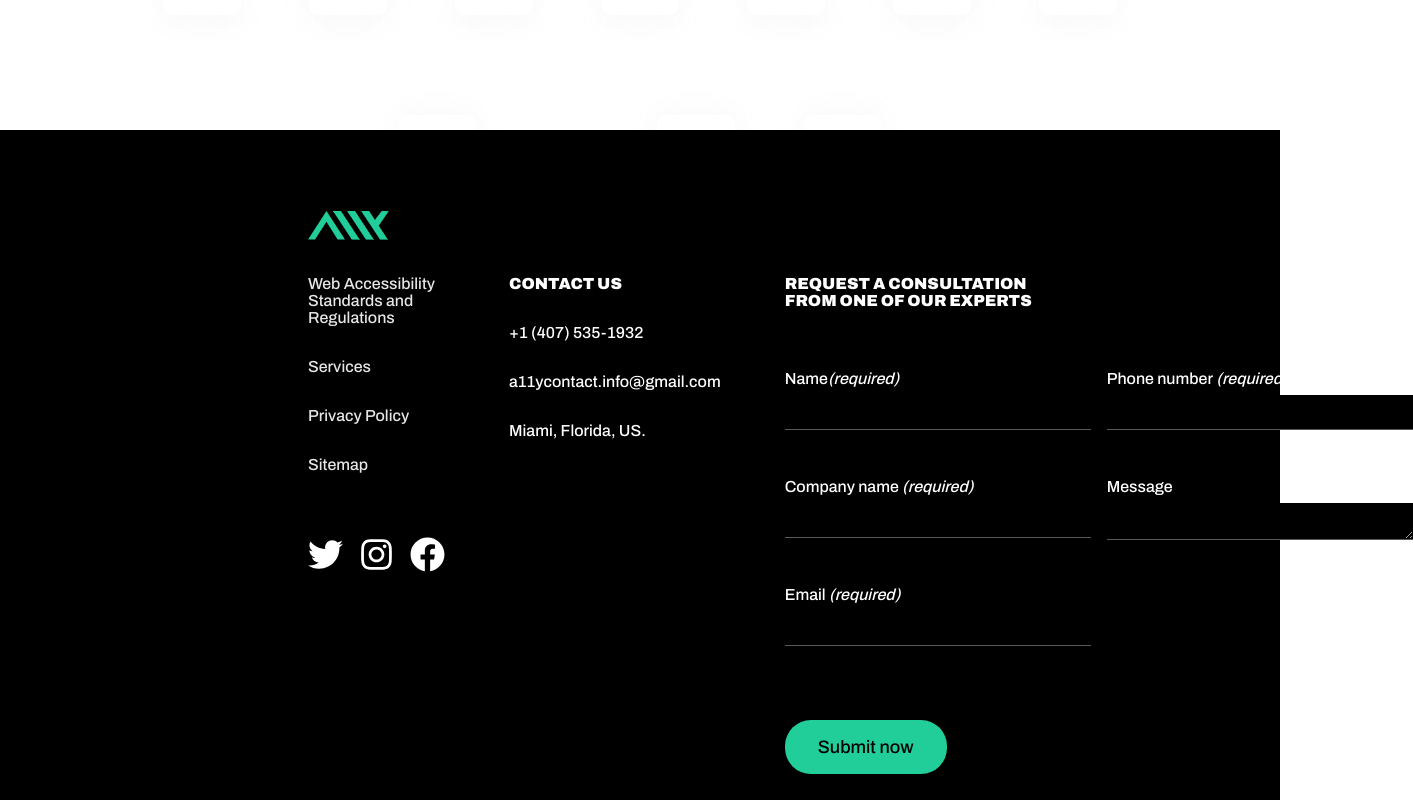
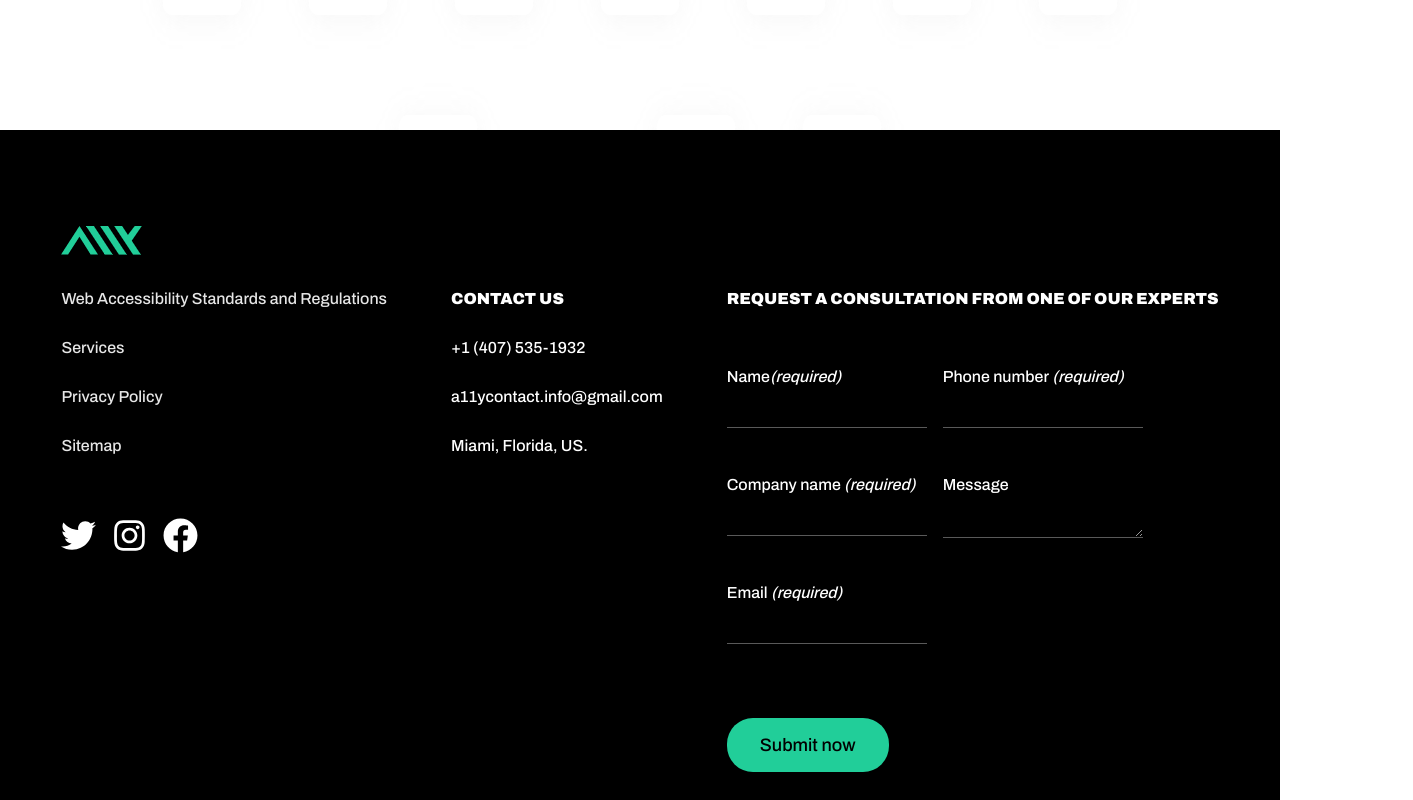
Before and after one commit to a11ysolutions/website, a React (Create React App) app: page / in a window 1280 px wide. Shown: the part 4440-5240 px from the top of the page, 1413 px wide, since content can reach past the window. Built offline with nearby package versions, Linux system fonts and the light colour scheme.

Commit message:
fix: center align footer in tablet and desktop

```diff
--- a/src/Components/UI/Footer/Footer.css
+++ b/src/Components/UI/Footer/Footer.css
@@ -40,10 +40,8 @@
   }
   .footer {
     display: flex;
-    padding-top: 81px;
-    padding-left: 308px;
-    padding-right: 308px;
-    padding-bottom: 48px;
+    padding: 6em 0px 0px 0px;
+    align-items: center;
   }
   .footer-section {
     display: flex;
--- a/src/Components/UI/Form/Form.css
+++ b/src/Components/UI/Form/Form.css
@@ -35,7 +35,7 @@
   .form-button {
     text-align: left;
   }
-}
+
   .form-group {
     margin-top: 1.5em;
   }
@@ -46,6 +46,7 @@
     border-bottom: #595959 thin solid;
     color: #7c7c7c !important;
     font: inherit;
+    width: 196px;
   }
   .form-group label {
     width: fit-content;
@@ -64,3 +65,4 @@
   .error {
     border-bottom: #de4330 thin solid;
   }
+}
```
Lines whose indentation alone changed are shown as unchanged.
